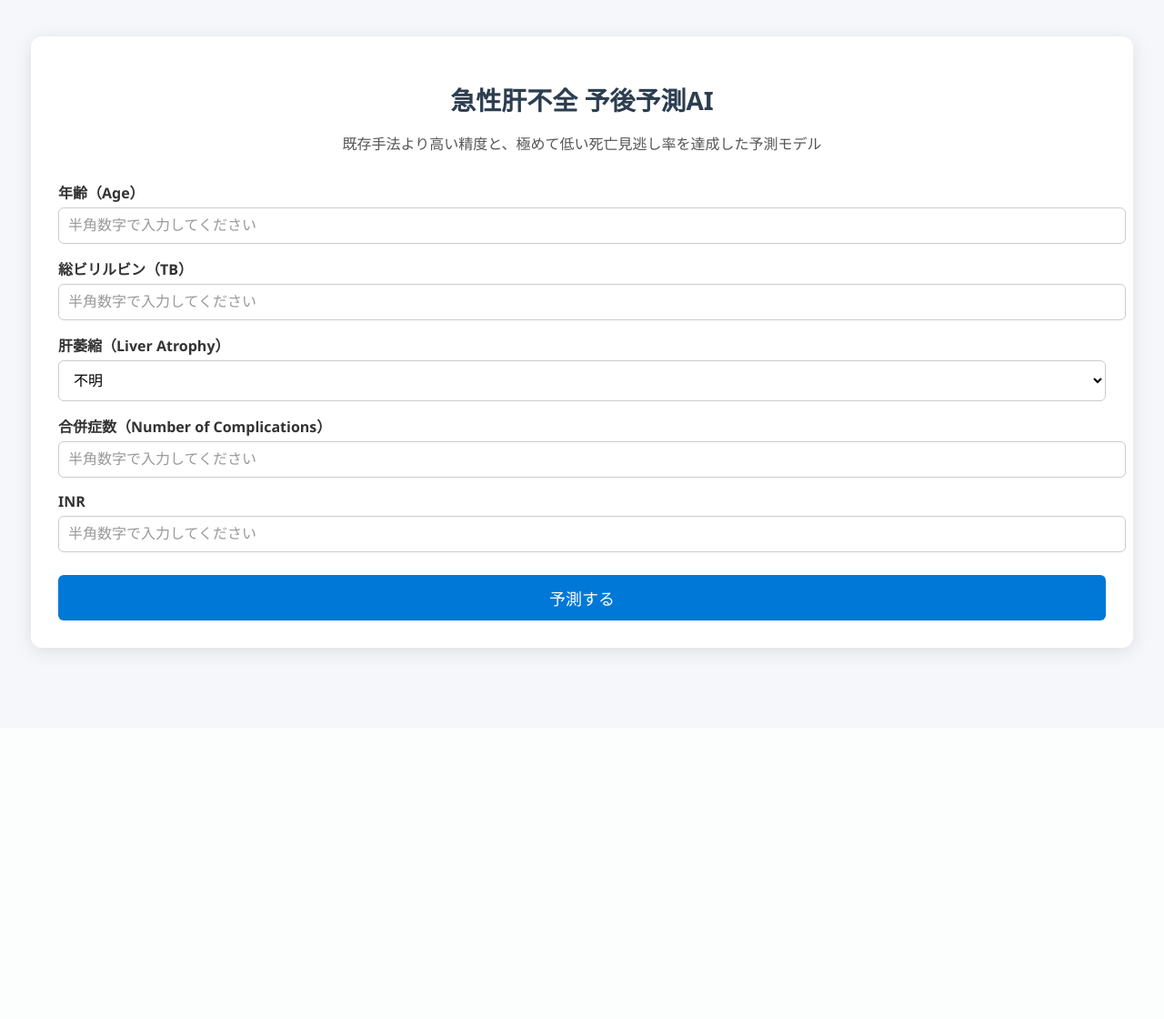
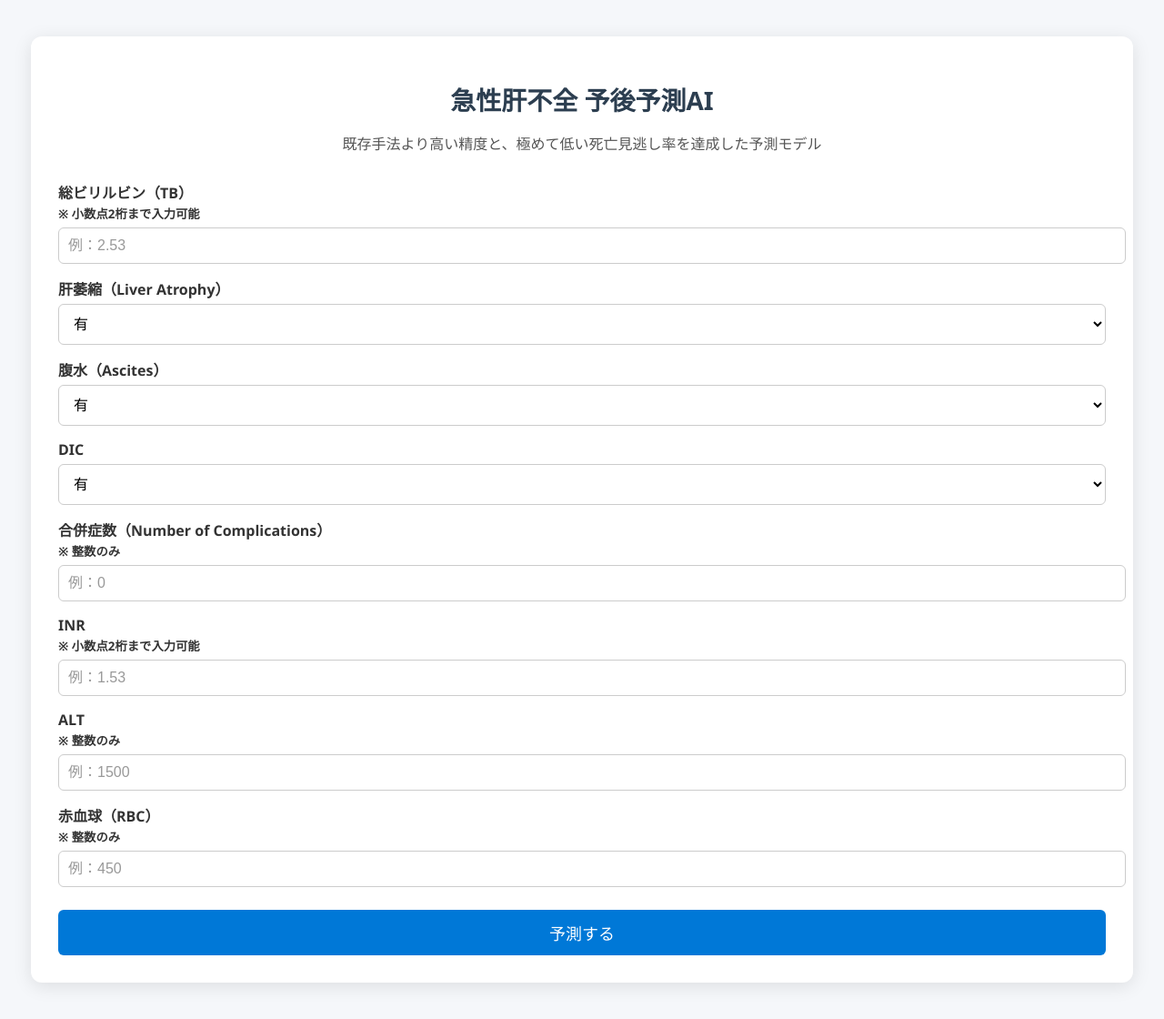
Before and after one commit to vireobloom88/liver_failure_prognosis_ai, a Django app: page / in a window 1280 px wide. Shown: the whole page at 91% size. Before the commit the page ends 723 px from the top, so only its background shows below. Run offline with Django 5.2, Linux system fonts and the light colour scheme; parts of the project's set-up code (start-up, migrations or seed data) failed here and were passed over.

Commit message:
モデル変更

```diff
--- a/myapp/templates/myapp/dt_importance.html
+++ b/myapp/templates/myapp/dt_importance.html
@@ -25,7 +25,7 @@
     </h3>
     <!-- ★★★ ここに決定木の画像を追加 ★★★ -->
     <div style="text-align: center; margin: 40px 0;">
-        <img src="{% static 'myapp/decision_tree_visualization2.png' %}"
+        <img src="{% static 'myapp/final_decision_tree_visualization.png' %}"
              alt="決定木の可視化"
              style="max-width: 100%; height: auto; border: 1px solid #ccc; padding: 10px;">
     </div>
--- a/myapp/templates/myapp/index.html
+++ b/myapp/templates/myapp/index.html
@@ -18,28 +18,43 @@
         <form method="POST" action="{% url 'predict' %}" class="input-form">
         {% csrf_token %}
 
-            <label>年齢（Age）</label>
-            <input type="number" name="age" step="1" min="0"
-                   placeholder="半角数字で入力してください" required>
-
-            <label>総ビリルビン（TB）</label>
-            <input type="number" name="tb" step="0.1" min="0"
-                   placeholder="半角数字で入力してください" required>
+        <label>総ビリルビン（TB）<br><small>※ 小数点2桁まで入力可能</small></label>
+        <input type="number" name="tb" step="0.01" min="0"
+           placeholder="例：2.53" required>
 
         <label>肝萎縮（Liver Atrophy）</label>
         <select name="atrophy" class="large-select" required>
-                <option value="unknown">不明</option>
         <option value="yes">有</option>
         <option value="no">無</option>
         </select>
 
-            <label>合併症数（Number of Complications）</label>
+        <label>腹水（Ascites）</label>
+        <select name="ascites" class="large-select" required>
+        <option value="yes">有</option>
+        <option value="no">無</option>
+        </select>
+
+        <label>DIC</label>
+        <select name="dic" class="large-select" required>
+        <option value="yes">有</option>
+        <option value="no">無</option>
+        </select>
+
+        <label>合併症数（Number of Complications）<br><small>※ 整数のみ</small></label>
         <input type="number" name="complication" step="1" min="0"
-                   placeholder="半角数字で入力してください" required>
+           placeholder="例：0" required>
 
-            <label>INR</label>
+        <label>INR<br><small>※ 小数点2桁まで入力可能</small></label>
         <input type="number" name="inr" step="0.01" min="0"
-                   placeholder="半角数字で入力してください" required>
+           placeholder="例：1.53" required>
+
+        <label>ALT<br><small>※ 整数のみ</small></label>
+        <input type="number" name="alt" step="1" min="0"
+           placeholder="例：1500" required>
+
+        <label>赤血球（RBC）<br><small>※ 整数のみ</small></label>
+        <input type="number" name="rbc" step="1" min="0"
+           placeholder="例：450" required>
 
         <button type="submit" class="predict-btn">予測する</button>
         </form>
--- a/myapp/views.py
+++ b/myapp/views.py
@@ -9,17 +9,19 @@ from .predict_models import (
     dt_model,
     cb_model,
     ebm_model,
-    convert_kaniishuku
+    convert_category   # ← convert_kaniishuku ではなく統一
 )
 import pandas as pd
 import json
+
 
 def index(request):
     return render(request, "myapp/index.html")
 
 
-
-
+# -----------------------------
+#   SHAP（ランダムフォレスト）
+# -----------------------------
 def rf_importance(request):
 
     if "last_input" not in request.session:
@@ -27,13 +29,14 @@ def rf_importance(request):
 
     data = request.session["last_input"]
 
-    kaniishuku_num = convert_kaniishuku(data["kaniishuku"])
-
     input_df = pd.DataFrame([{
-        "肝萎縮": kaniishuku_num,
+        "肝萎縮": convert_category(data["kaniishuku"]),
         "ＴＢ": data["tb"],
         "１４６合併症数": data["comp146"],
-        "年齢": data["age"],
+        "ＡＬＴ": data["alt"],
+        "DIC": convert_category(data["dic"]),
+        "腹水": convert_category(data["ascites"]),
+        "赤血球": data["rbc"],
         "ＩＮＲ": data["inr"]
     }])
 
@@ -44,6 +47,9 @@ def rf_importance(request):
     })
 
 
+# -----------------------------
+#   SHAP（EBM）
+# -----------------------------
 def ebm_importance(request):
 
     if "last_input" not in request.session:
@@ -51,22 +57,27 @@ def ebm_importance(request):
 
     data = request.session["last_input"]
 
-    kaniishuku_num = convert_kaniishuku(data["kaniishuku"])
-
     input_df = pd.DataFrame([{
-        "肝萎縮": kaniishuku_num,
+        "肝萎縮": convert_category(data["kaniishuku"]),
         "ＴＢ": data["tb"],
         "１４６合併症数": data["comp146"],
-        "年齢": data["age"],
+        "ＡＬＴ": data["alt"],
+        "DIC": convert_category(data["dic"]),
+        "腹水": convert_category(data["ascites"]),
+        "赤血球": data["rbc"],
         "ＩＮＲ": data["inr"]
     }])
 
-    # ★ ここで EBM の寄与度関数を呼び出す
     shap_result = explain_with_ebm(ebm_model, input_df)
 
     return render(request, "myapp/ebm_importance.html", {
         "shap_json": json.dumps(shap_result)
     })
+
+
+# -----------------------------
+#   SHAP（CatBoost）
+# -----------------------------
 def cb_importance(request):
 
     if "last_input" not in request.session:
@@ -74,13 +85,14 @@ def cb_importance(request):
 
     data = request.session["last_input"]
 
-    kaniishuku_num = convert_kaniishuku(data["kaniishuku"])
-
     input_df = pd.DataFrame([{
-        "肝萎縮": kaniishuku_num,
+        "肝萎縮": convert_category(data["kaniishuku"]),
         "ＴＢ": data["tb"],
         "１４６合併症数": data["comp146"],
-        "年齢": data["age"],
+        "ＡＬＴ": data["alt"],
+        "DIC": convert_category(data["dic"]),
+        "腹水": convert_category(data["ascites"]),
+        "赤血球": data["rbc"],
         "ＩＮＲ": data["inr"]
     }])
 
@@ -90,6 +102,10 @@ def cb_importance(request):
         "shap_json": json.dumps(shap_result)
     })
 
+
+# -----------------------------
+#   SHAP（決定木）
+# -----------------------------
 def dt_importance(request):
 
     if "last_input" not in request.session:
@@ -97,13 +113,14 @@ def dt_importance(request):
 
     data = request.session["last_input"]
 
-    kaniishuku_num = convert_kaniishuku(data["kaniishuku"])
-
     input_df = pd.DataFrame([{
-        "肝萎縮": kaniishuku_num,
+        "肝萎縮": convert_category(data["kaniishuku"]),
         "ＴＢ": data["tb"],
         "１４６合併症数": data["comp146"],
-        "年齢": data["age"],
+        "ＡＬＴ": data["alt"],
+        "DIC": convert_category(data["dic"]),
+        "腹水": convert_category(data["ascites"]),
+        "赤血球": data["rbc"],
         "ＩＮＲ": data["inr"]
     }])
 
@@ -114,60 +131,72 @@ def dt_importance(request):
     })
 
 
+# -----------------------------
+#   予測ビュー
+# -----------------------------
 def predict_view(request):
 
     # --- POST（初回予測） ---
     if request.method == "POST":
-        age = request.POST.get("age")
+
         tb = request.POST.get("tb")
         atrophy = request.POST.get("atrophy")
         comp146 = request.POST.get("complication")
         inr = request.POST.get("inr")
+        alt = request.POST.get("alt")
+        dic = request.POST.get("dic")
+        ascites = request.POST.get("ascites")
+        rbc = request.POST.get("rbc")
 
-        if None in [age, tb, atrophy, comp146, inr]:
+        if None in [tb, atrophy, comp146, inr, alt, dic, ascites, rbc]:
             return render(request, "myapp/result.html", {
                 "error": "入力が不足しています。全ての項目を入力してください。"
             })
 
-        age = int(float(age))
         tb = float(tb)
         comp146 = int(float(comp146))
         inr = float(inr)
+        alt = float(alt)
+        rbc = float(rbc)
 
         # 入力画面 → 日本語に変換
-        mapping = {
-            "no": "無",
-            "yes": "有",
-            "unknown": "不明"
-        }
-        kaniishuku = mapping.get(atrophy, "不明")
+        mapping = {"no": "無", "yes": "有"}
 
-        # ★ セッションには「日本語の肝萎縮」を保存（数値は保存しない）
+        kaniishuku = mapping.get(atrophy, "無")
+        dic_jp = mapping.get(dic, "無")
+        ascites_jp = mapping.get(ascites, "無")
+
+        # ★ セッション保存（日本語のカテゴリを保存）
         request.session["last_input"] = {
-            "age": age,
             "tb": tb,
             "comp146": comp146,
             "inr": inr,
-            "kaniishuku": kaniishuku
+            "alt": alt,
+            "rbc": rbc,
+            "kaniishuku": kaniishuku,
+            "dic": dic_jp,
+            "ascites": ascites_jp
         }
 
-    # --- GET（特徴量寄与度ページから戻る） ---
+    # --- GET（寄与度ページから戻る） ---
     else:
         if "last_input" not in request.session:
             return redirect("index")
 
         data = request.session["last_input"]
 
-        # ★ POST と同じ形式で復元（日本語の肝萎縮）
-        age = data["age"]
         tb = data["tb"]
         comp146 = data["comp146"]
         inr = data["inr"]
+        alt = data["alt"]
+        rbc = data["rbc"]
         kaniishuku = data["kaniishuku"]
+        dic_jp = data["dic"]
+        ascites_jp = data["ascites"]
 
-    # --- 予測実行（POST でも GET でもここに来る） ---
+    # --- 予測実行（8特徴量） ---
     results, importances = predict_all_models(
-        kaniishuku, tb, comp146, age, inr
+        kaniishuku, tb, comp146, alt, dic_jp, ascites_jp, rbc, inr
     )
 
     return render(request, "myapp/result.html", {
```
Also changed, not shown: myapp/predict_models.py (+45 -34 lines), myapp/templates/myapp/result.html (+27 -17 lines), myapp/static/myapp/decision_tree_visualization2.png (deleted), myapp/static/myapp/final_decision_tree_visualization.png (added). Lines whose indentation alone changed are shown as unchanged.
